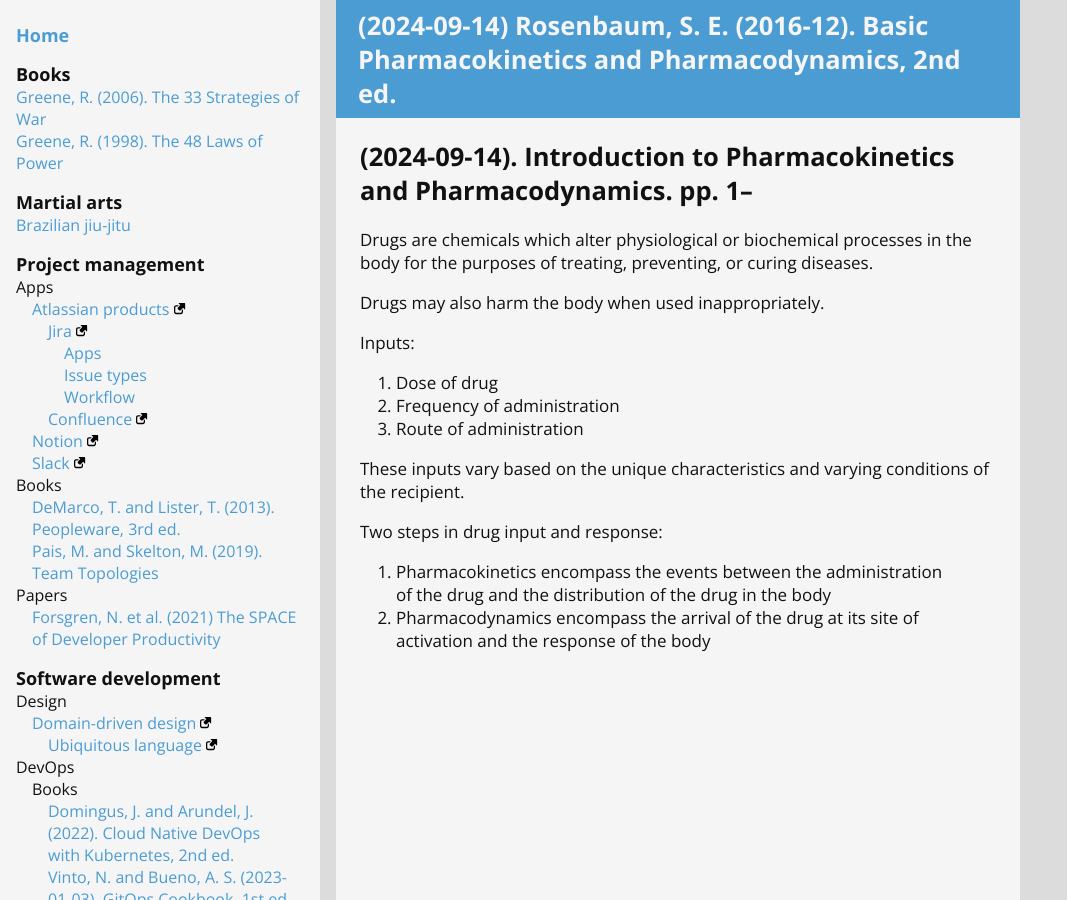
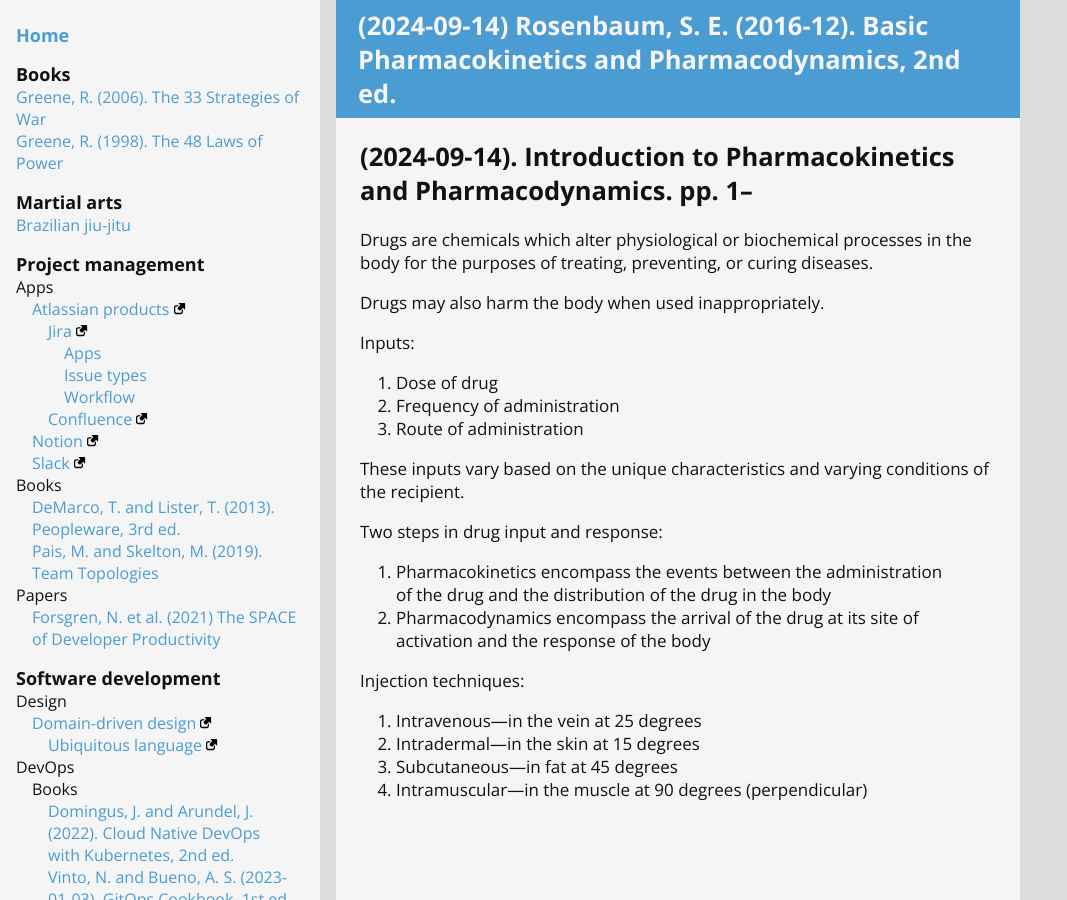
Before and after one commit to ganiulis/personal-notes, a Jekyll site: the page built from books/basic-pharmacokinetics-and-pharmacodynamics.md, in a window 1280 px wide. Shown: the whole page, without its empty margins (0-1067 px from the left). Built offline with Jekyll 4.4.1, drawn with Linux system fonts in a browser that asks for light colours; our own code applies the rules of GitHub Pages for plain Markdown files.

Commit message:
Add notes

```diff
--- a/books/basic-pharmacokinetics-and-pharmacodynamics.md
+++ b/books/basic-pharmacokinetics-and-pharmacodynamics.md
@@ -18,3 +18,10 @@ Two steps in drug input and response:
 
 1. Pharmacokinetics encompass the events between the administration of the drug and the distribution of the drug in the body
 2. Pharmacodynamics encompass the arrival of the drug at its site of activation and the response of the body
+
+Injection techniques:
+
+1. Intravenous—in the vein at 25 degrees
+2. Intradermal—in the skin at 15 degrees
+3. Subcutaneous—in fat at 45 degrees
+4. Intramuscular—in the muscle at 90 degrees (perpendicular)
```
